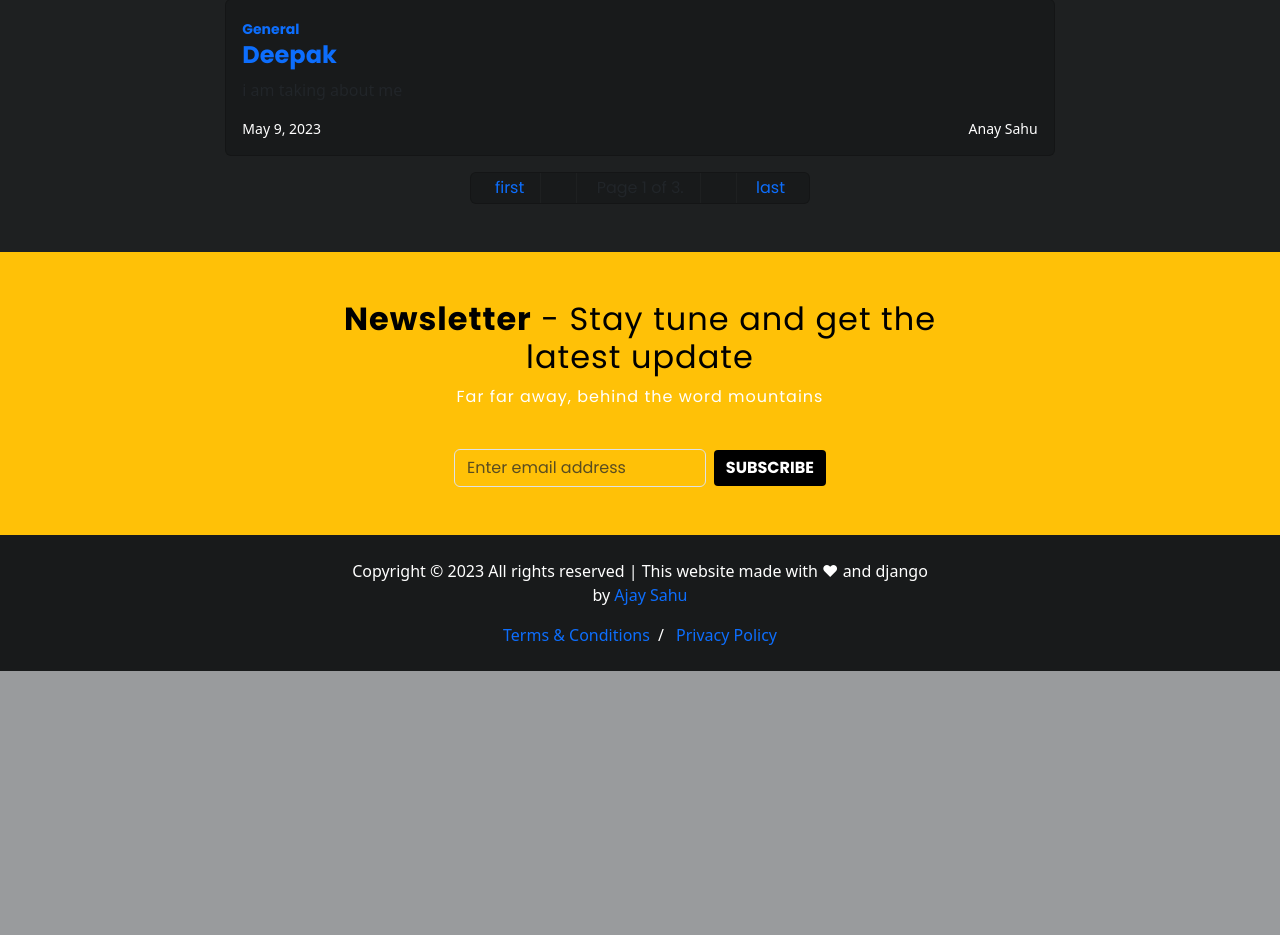
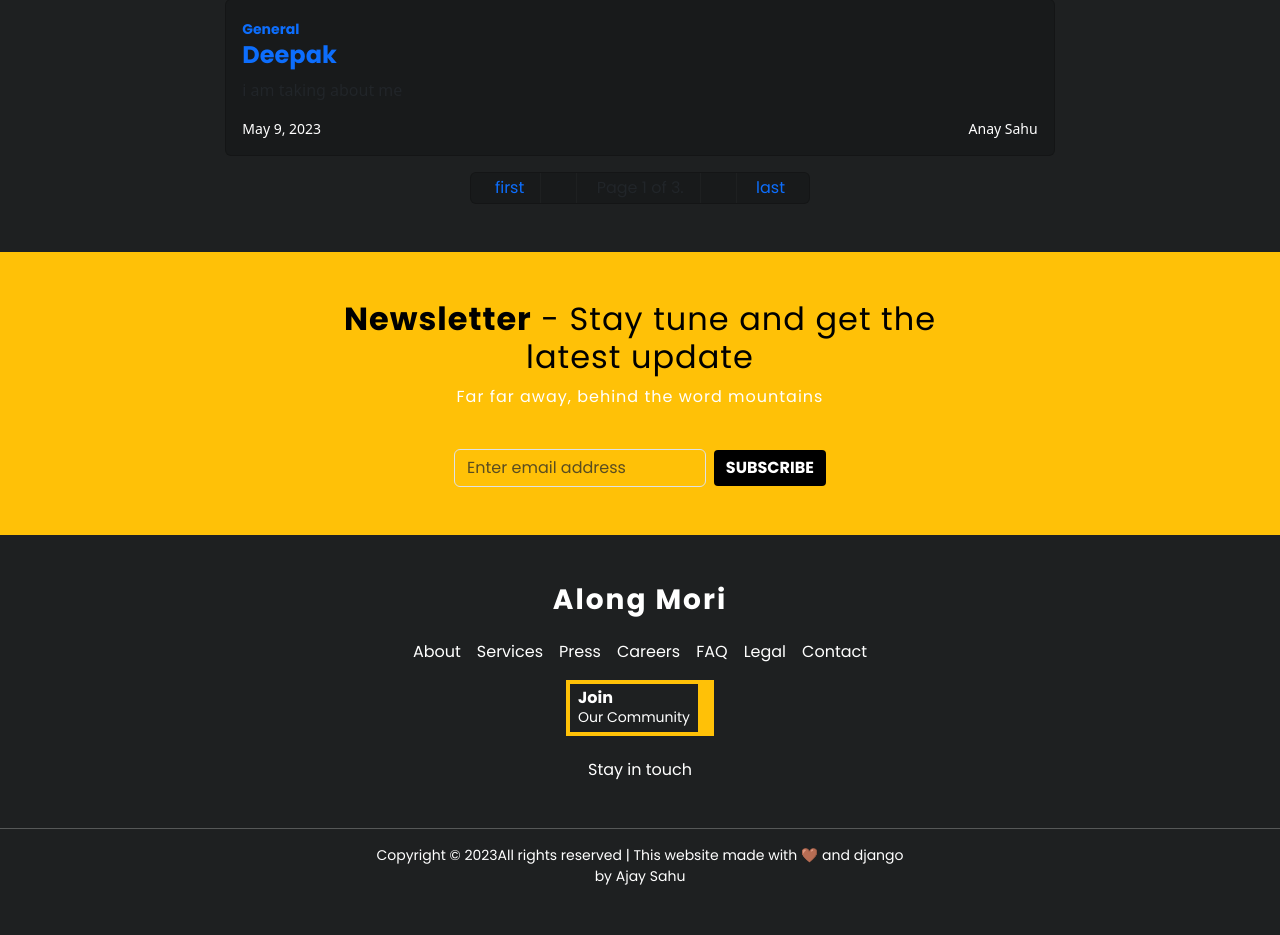
Before and after one commit to anaysah/HonestNote-Blogging-Application, a Django app: page / in a window 1280 px wide. Shown: the part 2222-3157 px from the top of the page. Before the commit the page ends 2893 px from the top, so only its background shows below. Run offline with Django 4.2, Linux system fonts and the light colour scheme; data comes from the database, SQL or seed files in the repository.

Commit message:
new footer added with join us btn

```diff
--- a/blog/templates/blog/main.html
+++ b/blog/templates/blog/main.html
@@ -129,7 +129,7 @@
     </div>
   </section>
 
-  <div class="side-footer p-4">
+  <!-- <div class="side-footer p-4">
     <div class="container">
       <div class="row justify-content-center copyright">
         <div class="col-lg-7 text-center">
@@ -150,7 +150,67 @@
         </div>
       </div>
     </div>
+  </div> -->
+
+  <div class="end-footer container-fluid px-0 py-5 bg-darken">
+    <div class="container">
+      <div class="row justify-content-center">
+        <div class="col-md-9 text-center">
+          <div class="footer-site-logo mb-4">
+            <h3><Strong><a href="#">Along Mori</a></Strong></h3>
+          </div>
+          <ul class="list-unstyled nav-links mb-3 d-flex justify-content-center flex-wrap gap-3">
+            <li><a href="#">About</a></li>
+            <li><a href="#">Services</a></li>
+            <li><a href="#">Press</a></li>
+            <li><a href="#">Careers</a></li>
+            <li><a href="#">FAQ</a></li>
+            <li><a href="#">Legal</a></li>
+            <li><a href="#">Contact</a></li>
+          </ul>
+
+          <div id="joinus-btn-box" class="d-flex justify-content-center align-items-center mb-4">
+            <a class="d-flex">
+              <div class="d-flex flex-column align-items-start joinus-box-text py-1 px-2">
+                <h6 class="mb-0"><strong>Join</strong></h6>
+                <small>Our Community</small>
+              </div>
+              <div class="d-flex justify-content-center align-items-center text-bg-warning px-2">
+                <i class="fa-solid fa-users fa-xl"></i>
+              </div>
+            </a>
+          </div>
+
+          <div class="social mb-4">
+            <h6>Stay in touch</h6>
+            <ul class="list-unstyled d-flex justify-content-center align-items-center flex-wrap gap-3">
+              <li><a href="#"><span class="icon-twitter"><i class="fa-brands fa-twitter"></i></span></a></li>
+              <li><a href="#"><span class="icon-facebook"><i class="fa-brands fa-facebook-f"></i></span></a></li>
+              <li><a href="#"><span class="icon-instagram"><i class="fa-brands fa-instagram"></i></span></a></li>
+            </ul>
+          </div>
+        </div>
+      </div>
+    </div>
+
+    <hr>
+
+    <div class="container-xl">
+      <div class="row">
+        <div class="col-md-12 text-center">
+          <p class="mb-0" style="font-size: 14px;">Copyright ©
+            <script type="text/javascript" async="" src="https://www.google-analytics.com/analytics.js"></script>
+            <script>document.write(new Date().getFullYear());</script>All rights reserved |
+            This website made with 🤎 and django
+              <br>
+              <i class="icon-heart text-danger" aria-hidden="true"></i> by <a href="" target="_blank"
+                rel="nofollow noopener">Ajay Sahu</a>
+          </p>
+        </div>
+      </div>
+    </div>
   </div>
+
 </body>
 <script src="https://cdn.jsdelivr.net/npm/bootstrap@5.3.0-alpha1/dist/js/bootstrap.bundle.min.js"
   integrity="sha384-w76AqPfDkMBDXo30jS1Sgez6pr3x5MlQ1ZAGC+nuZB+EYdgRZgiwxhTBTkF7CXvN" crossorigin="anonymous"></script>
--- a/static/blog/styles/main.css
+++ b/static/blog/styles/main.css
@@ -150,8 +150,8 @@ body {
 }
 
 .profile-img{
-    height: 50px;
-    width: 50px;
+    height: 45px;
+    width: 45px;
     border-radius: 50px;
     overflow: hidden;
 }
@@ -277,3 +277,27 @@ span {
     border: 0px;
 }
 /* newsletter box over------------*/
+
+
+/* end footer box ----------------- */
+.end-footer{
+    font-family: var(--poppins);
+}
+
+.end-footer h3{
+    letter-spacing: 2px;
+}
+
+.end-footer a{
+    color: var(--textColor);
+}
+
+#joinus-btn-box{
+    cursor: pointer;
+}
+
+.joinus-box-text{
+    border: 4px solid #ffc107;
+    border-right: 0px;
+}
+/* end footer box over----------------- */
```
